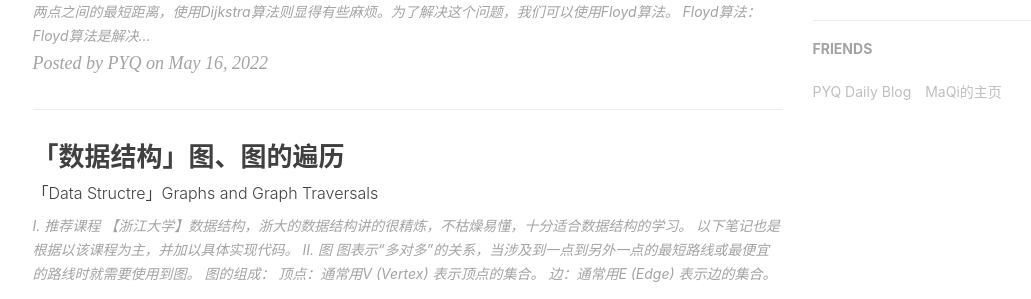
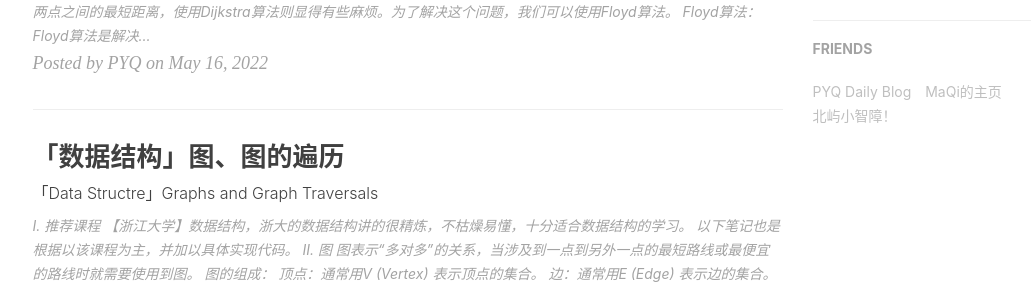
Before and after one commit to peng-yq/peng-yq.github.io, a Jekyll site: the page built from index.html, in a window 1280 px wide and 900 px high, scrolled down 698 px. Shown: the part 153-452 px from the top of the window, without its empty margins (135-1166 px from the left). Built offline with Jekyll 4.4.1, drawn with Linux system fonts in a browser that asks for light colours; nearby versions of some CDN libraries; the list of posts is cut into pages by our own code; comment, search, counter and statistics services are not loaded.

Commit message:
Update _config.yml

```diff
--- a/_config.yml
+++ b/_config.yml
@@ -100,5 +100,9 @@ friends: [
     {
         title: "MaQi的主页",
         href: "https://maqi.ink"
+    },
+    {
+        title: "北屿小智障！",
+        href: "https://blog.bj-yan.top"
     }
 ]
```
